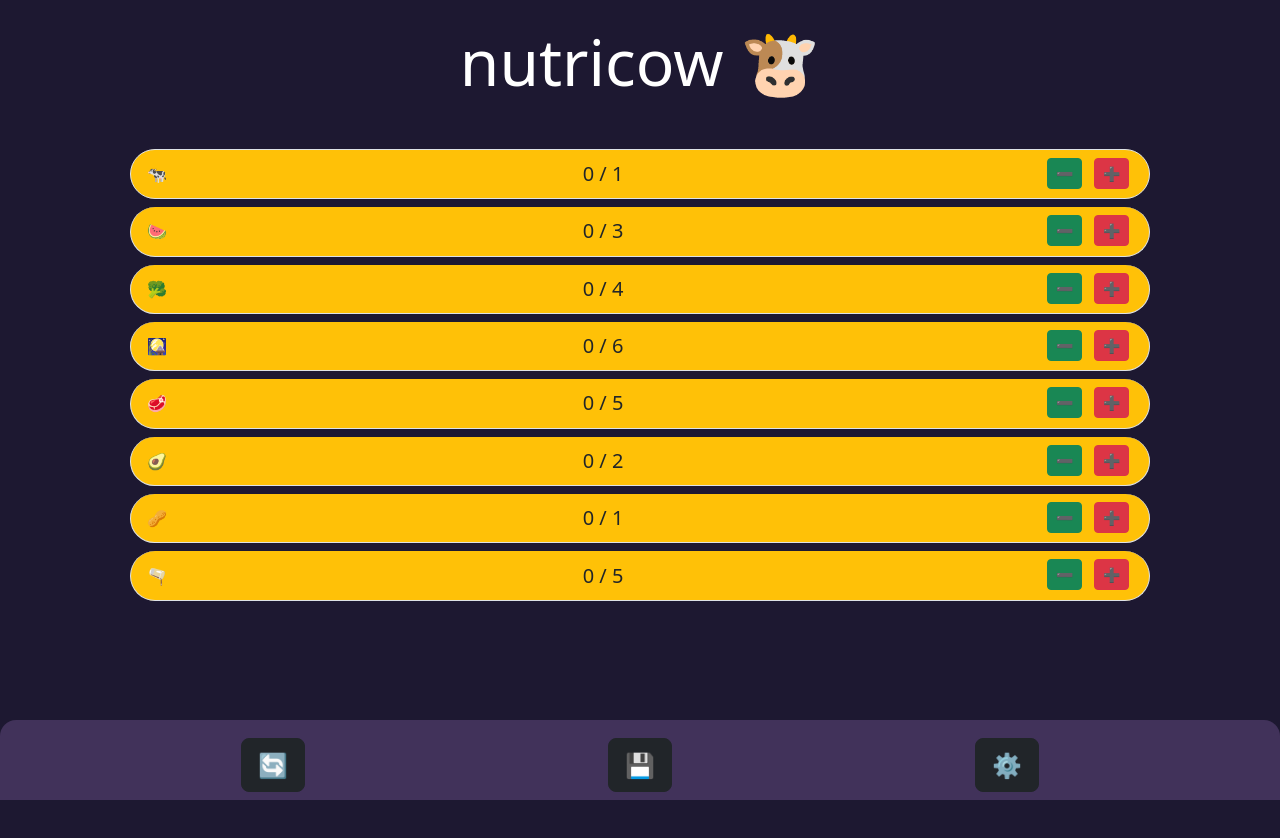
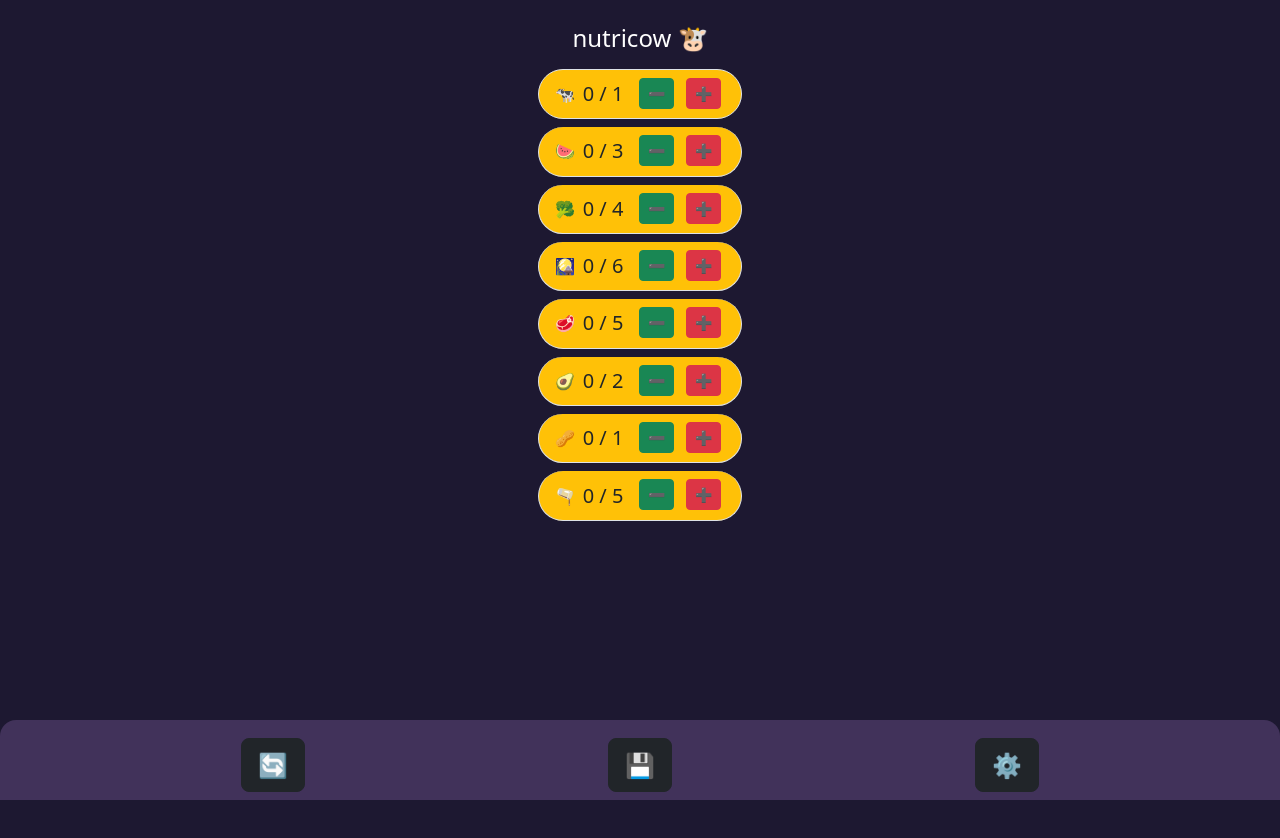
Before and after one commit to abrilBjarano/Nutricow-V0, an Angular app: page / in a window 1280 px wide. Shown: the top 838 px of the page. Before the commit the page ends 800 px from the top, so only its background shows below. Built offline with nearby package versions, Linux system fonts and the light colour scheme.

Commit message:
some size values updated

```diff
--- a/src/app/app.component.html
+++ b/src/app/app.component.html
@@ -1,10 +1,10 @@
 <div class="container mt-4">
 
-  <div class="my-4">
+  <div class="">
     <app-header></app-header>
   </div>
 
-  <div class="my-5">
+  <div class="d-flex justify-content-center vh-100 my-3">
     <food-list></food-list>
   </div>
 
--- a/src/app/nutricow/components/header/header.component.ts
+++ b/src/app/nutricow/components/header/header.component.ts
@@ -3,7 +3,7 @@ import { Component } from '@angular/core';
 @Component({
   selector: 'app-header',
   template: `
-    <h1 class="text-center text-white display-3"><strong>nutricow 🐮</strong></h1>
+    <h4 class="text-center text-white">nutricow 🐮</h4>
   `
 })
 export class HeaderComponent {
```
Also changed, not shown: 3 other files (tests, documents, lock files or other folders).
